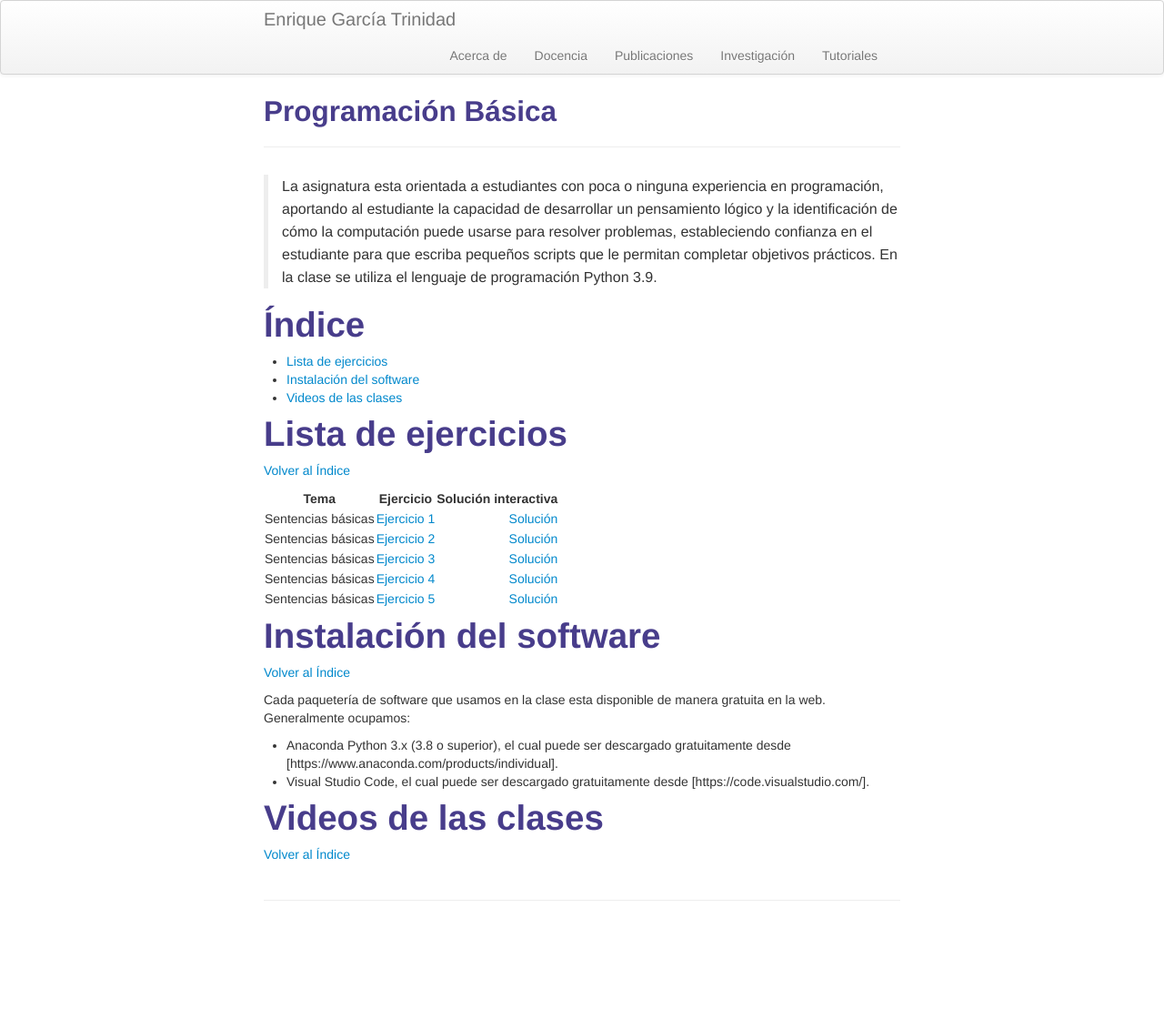
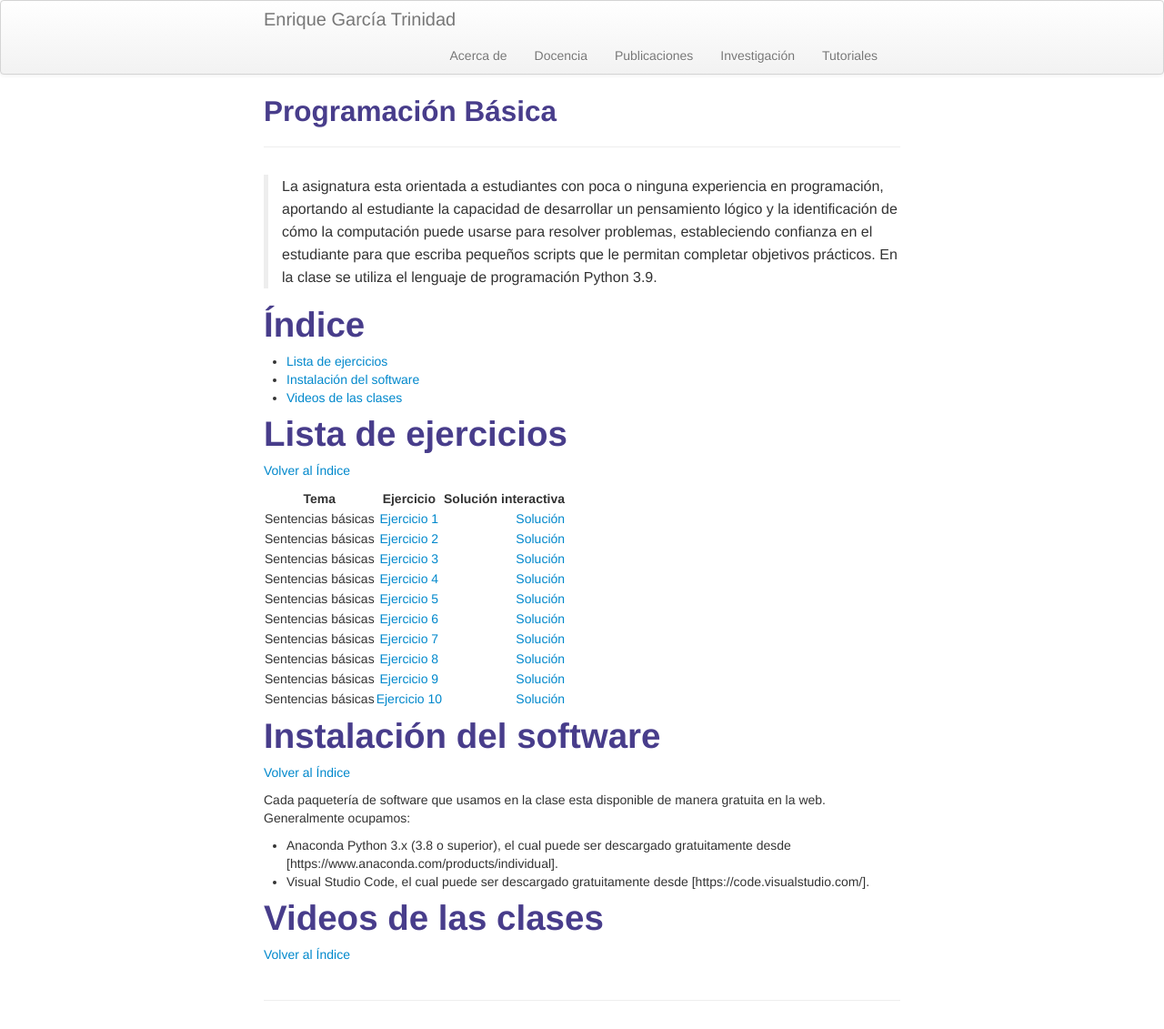
Before and after one commit to enriGarcia/enriGarcia.github.io, a Jekyll site: the page built from pages/teaching/progBas.md, in a window 1280 px wide. Shown: the whole page at 91% size. Built offline with Jekyll 4.4.1, drawn with Linux system fonts in a browser that asks for light colours; before the commit the page ends 1021 px from its top, so only the background shows below that.

Commit message:
hw update

```diff
--- a/pages/teaching/progBas.md
+++ b/pages/teaching/progBas.md
@@ -21,6 +21,11 @@ description: Instalación de hardware y software para el microcontrolador ATMEGA
 |Sentencias básicas|[Ejercicio 3    ]({{ BASE_PATH}}/pages/assignments/progBas_ex_003.pdf)|[Solución](https://codehs.com/sandbox/id/ex_065-cnvBHR)|
 |Sentencias básicas|[Ejercicio 4    ]({{ BASE_PATH}}/pages/assignments/progBas_ex_004.pdf)|[Solución](https://codehs.com/sandbox/id/ex_065-cnvBHR)|
 |Sentencias básicas|[Ejercicio 5    ]({{ BASE_PATH}}/pages/assignments/progBas_ex_005.pdf)|[Solución](https://codehs.com/sandbox/id/ex_065-cnvBHR)|
+|Sentencias básicas|[Ejercicio 6    ]({{ BASE_PATH}}/pages/assignments/progBas_ex_006.pdf)|[Solución](https://codehs.com/sandbox/id/ex_065-cnvBHR)|
+|Sentencias básicas|[Ejercicio 7    ]({{ BASE_PATH}}/pages/assignments/progBas_ex_007.pdf)|[Solución](https://codehs.com/sandbox/id/ex_065-cnvBHR)|
+|Sentencias básicas|[Ejercicio 8    ]({{ BASE_PATH}}/pages/assignments/progBas_ex_008.pdf)|[Solución](https://codehs.com/sandbox/id/ex_065-cnvBHR)|
+|Sentencias básicas|[Ejercicio 9    ]({{ BASE_PATH}}/pages/assignments/progBas_ex_009.pdf)|[Solución](https://codehs.com/sandbox/id/ex_065-cnvBHR)|
+|Sentencias básicas|[Ejercicio 10   ]({{ BASE_PATH}}/pages/assignments/progBas_ex_010.pdf)|[Solución](https://codehs.com/sandbox/id/ex_065-cnvBHR)|
 
 
 # Instalación del software
```
